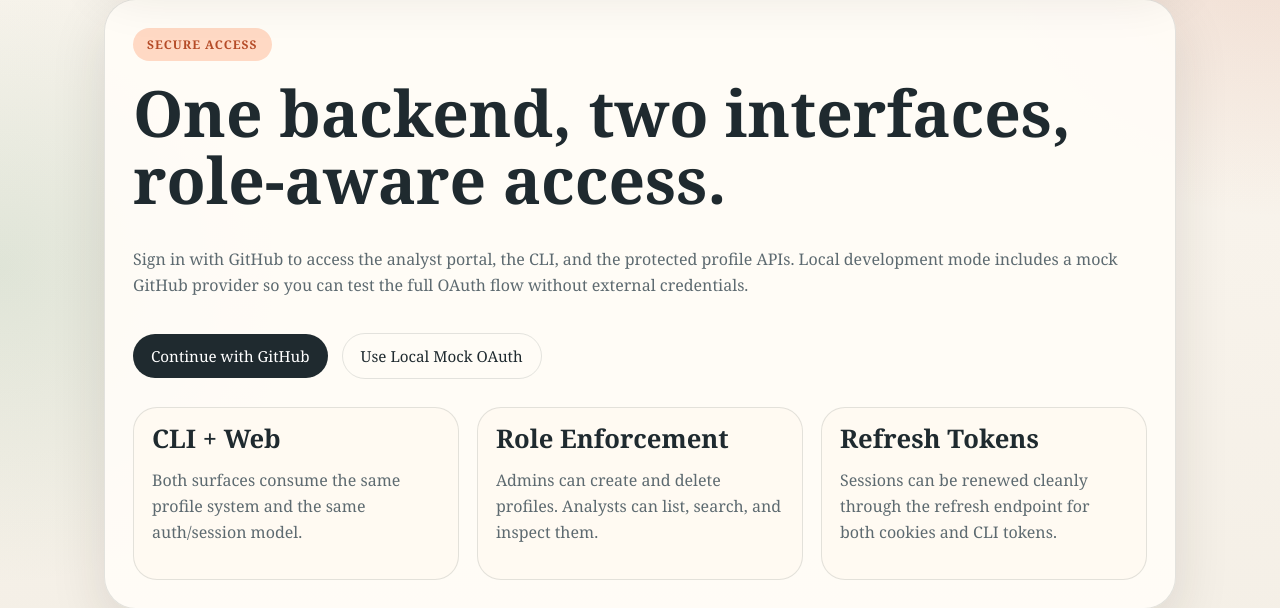
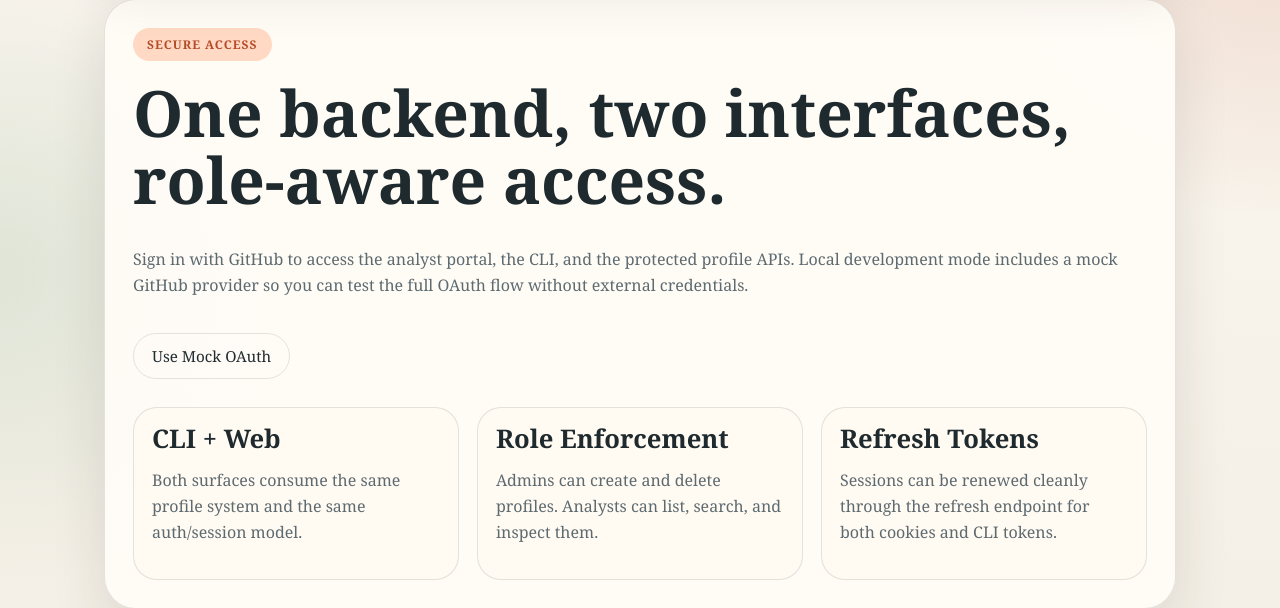
Before and after one commit to CyberwizD/Insighta-Labs, a FastAPI app: page /web/login in a window 1280 px wide. Shown: the part 133-741 px from the top of the page. Run offline with FastAPI, Linux system fonts and the light colour scheme.

Commit message:
feat: update login template to use dynamic URLs for GitHub and mock OAuth options

```diff
--- a/app/templates/login.html
+++ b/app/templates/login.html
@@ -9,9 +9,11 @@
       Local development mode includes a mock GitHub provider so you can test the full OAuth flow without external credentials.
     </p>
     <div class="nav-links">
-      <a class="button" href="/auth/github?mode=web">Continue with GitHub</a>
+      {% if github_enabled %}
+        <a class="button" href="{{ github_login_href }}">Continue with GitHub</a>
+      {% endif %}
       {% if mock_enabled %}
-        <a class="button alt" href="/mock/github/authorize?state={{ state }}&redirect_uri={{ settings.github_callback_url }}&mode=web">Use Local Mock OAuth</a>
+        <a class="button alt" href="{{ mock_login_href }}">Use Mock OAuth</a>
       {% endif %}
     </div>
   </section>
```
